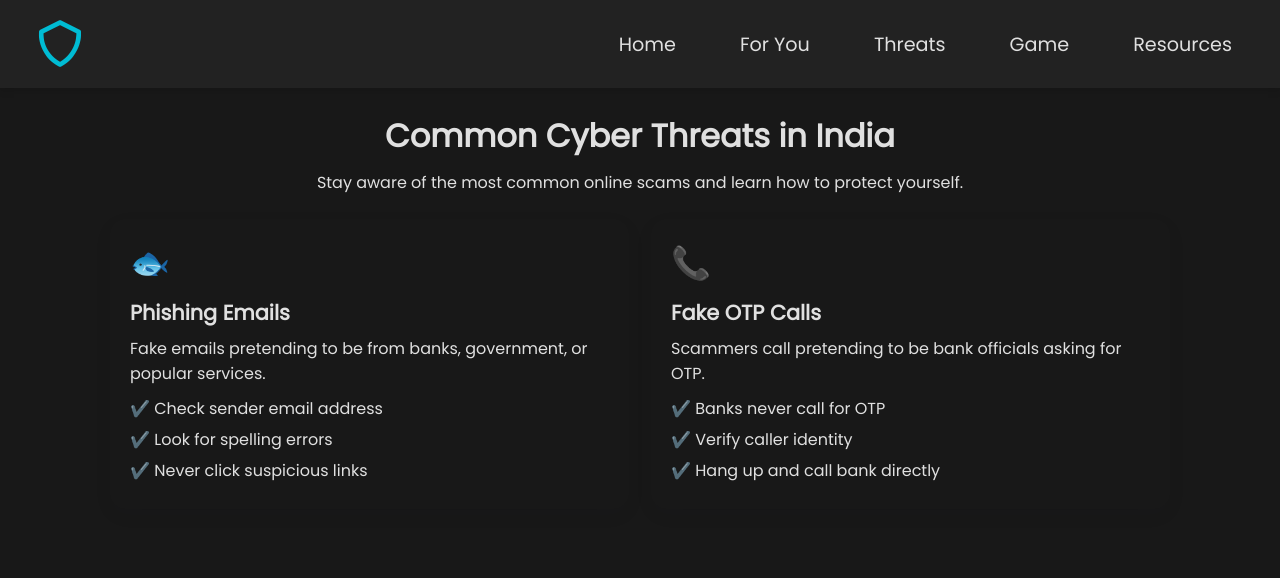
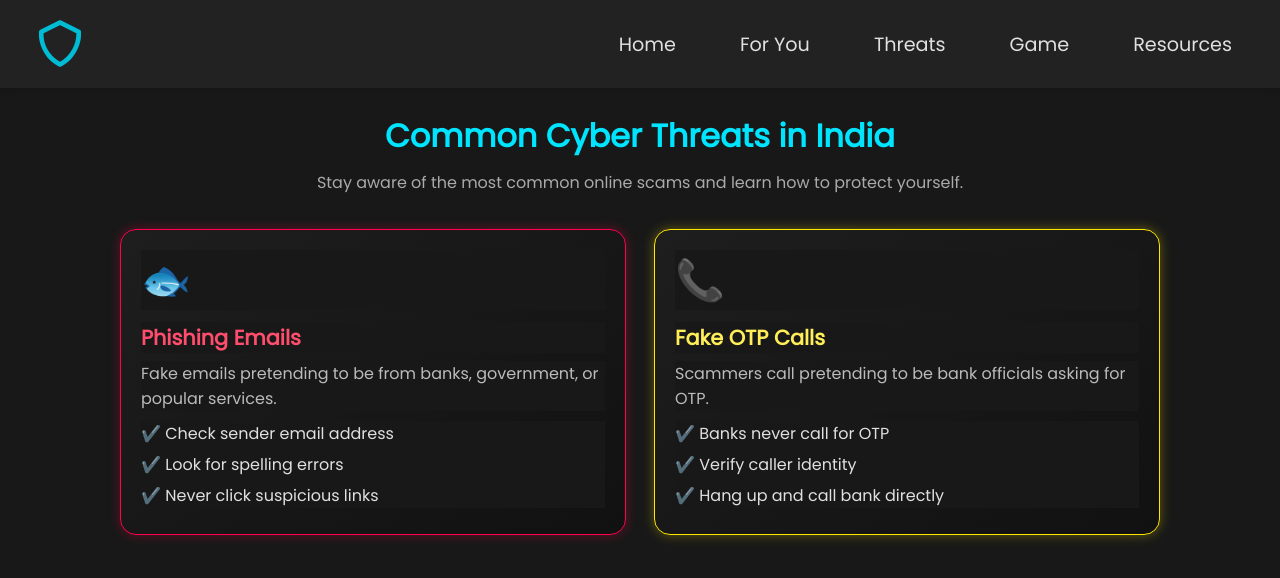
Before and after one commit to VRYeshwanth/CodeFury-8.0-Future-Developers, a plain HTML site: page main.html in a window 1280 px wide. Drawn offline with nearby package versions, Linux system fonts and the light colour scheme.

Commit message:
Update from shrihari style.css

```diff
--- a/style.css
+++ b/style.css
@@ -62,47 +62,81 @@ nav ul li a.active {
 h1 {
   text-align: center;
   margin-bottom: 10px;
+  color: #00e5ff;
 }
 .sub {
   text-align: center;
-  color: var(--muted);
+  color: #aaa;
   margin-bottom: 24px;
 }
 
 /* Grid */
+
 .grid {
   display: grid;
-  grid-template-columns: repeat(auto-fit, minmax(280px, 1fr));
-  gap: 22px;
+  justify-content: center;         /* center grid items */
+  grid-template-columns: repeat(auto-fit, minmax(460px, 1fr));
+  gap: 28px;
+  padding: 10px;
 }
+
+/* Card */
 .card {
-  background: var(--card);
-  border: 1px solid var(--ring);
   border-radius: 16px;
   padding: 20px;
-  box-shadow: 0 6px 18px rgba(15,23,42,0.06);
-  transition: transform 0.2s ease, box-shadow 0.2s ease;
+  transition: transform 0.4s ease, box-shadow 0.4s ease;
+  border: 1px solid rgba(0, 188, 212, 0.4);
+  background: linear-gradient(145deg, #1e1e1e, #111);
+  position: relative;
+  overflow: hidden;
 }
+
+/* Floating animation */
+@keyframes float {
+  0% { transform: translateY(0px); }
+  50% { transform: translateY(-6px); }
+  100% { transform: translateY(0px); }
+}
+
 .card:hover {
-  transform: translateY(-4px);
-  box-shadow: 0 8px 20px rgba(15,23,42,0.1);
+  transform: translateY(-6px) scale(1.02);
+  box-shadow: 0 0 25px #00e5ff88, 0 0 50px #00e5ff44;
+  animation: float 3s ease-in-out infinite;
 }
+
 .card-icon {
-  font-size: 2rem;
-  margin-bottom: 10px;
+  font-size: 2.5rem;
+  margin-bottom: 12px;
+  color: #00e5ff;
 }
 .card h2 {
   margin-bottom: 8px;
   font-size: 1.3rem;
+  color: #00bcd4;
 }
 .card p {
-  color: var(--muted);
+  color: #bbb;
   margin-bottom: 10px;
 }
 .card ul {
   list-style: none;
-  color: #111827;
 }
 .card ul li {
   margin-bottom: 6px;
+  color: #e0e0e0;
 }
+
+/* Neon Variants */
+.red-card {
+  border-color: #ff004c;
+  box-shadow: 0 0 12px #ff004c55;
+}
+.red-card h2 { color: #ff4d6d; }
+.red-card .card-icon { color: #ff004c; }
+
+.yellow-card {
+  border-color: #ffe600;
+  box-shadow: 0 0 12px #ffe60055;
+}
+.yellow-card h2 { color: #ffee58; }
+.yellow-card .card-icon { color: #ffe600; }
```
